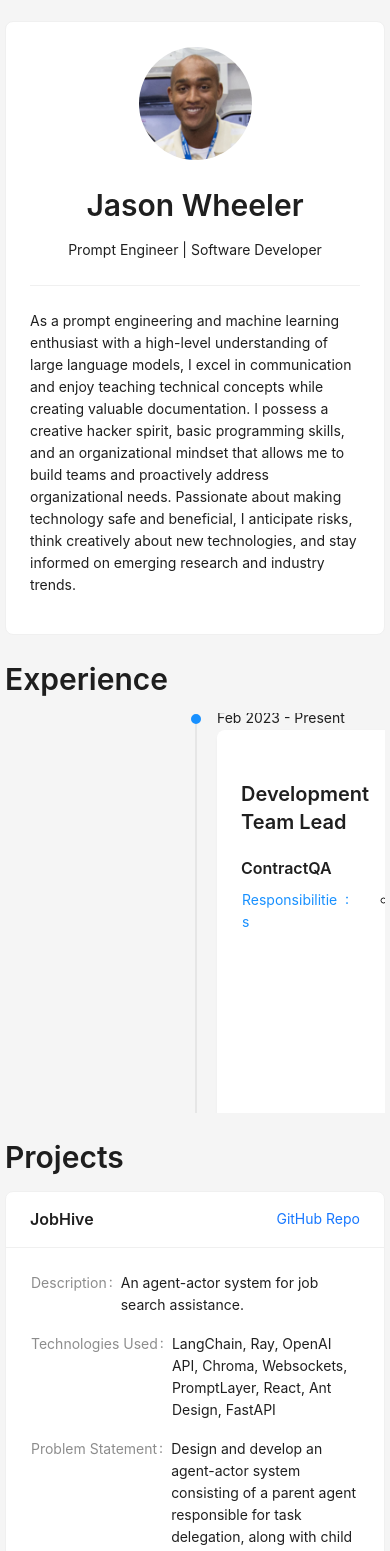
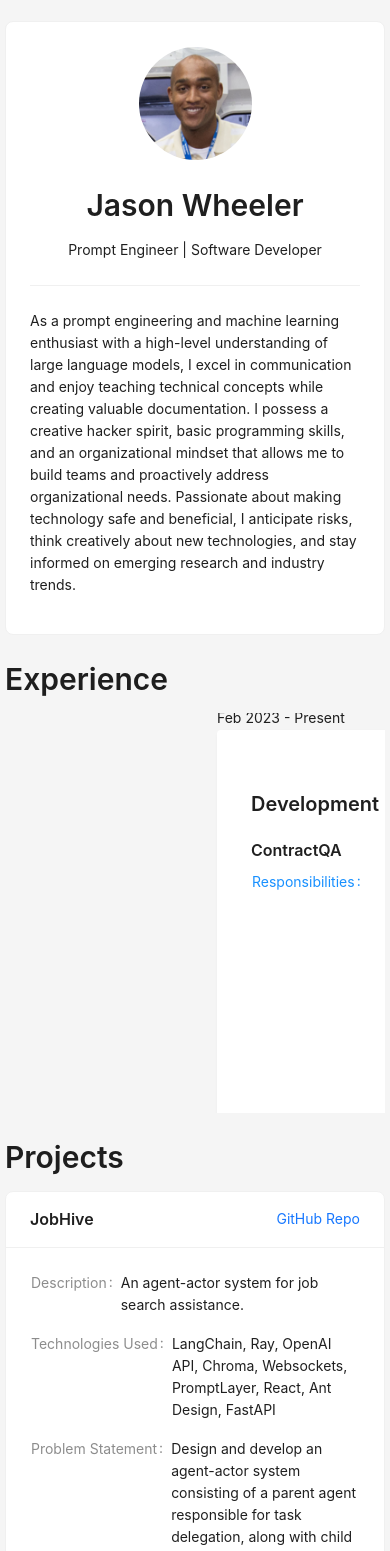
Before and after one commit to lightshifted/ml-portfolio, a React (Create React App) app: page / in a window 390 px wide. Shown: the top 1551 px of the page. Built offline with nearby package versions, Linux system fonts and the light colour scheme.

Commit message:
fixed Experience section for mobile display

```diff
--- a/src/components/experienceCard/Experience.module.css
+++ b/src/components/experienceCard/Experience.module.css
@@ -14,12 +14,6 @@
 :global .ant-timeline-item-head {
   background-color: #1890ff !important;
   border-color: #1890ff !important;
-}
-
-:local .ant-timeline-item-content {
-  inset-inline-start: calc(50% - 16px);
-  width: calc(50% - 12px);
-  text-align: start;
 }
 
 :local .experience-date {
@@ -46,20 +40,26 @@
     padding: 24px;
 }
 
-:global .experience-card {
+:local .experience-card {
     background-color: #ffffff;
     padding: 10px;
     border-radius: 4px;
     box-shadow: 0 4px 6px rgba(0, 0, 0, 0.1);
+    width: 21rem;
 }
 
 :global .ant-timeline-item-head {
     background-color: #1890ff !important;
     border-color: #1890ff !important;
+    display: none;
+}
+
+:global .ant-timeline-item-tail {
+    display: none;
 }
 
 :global .ant-timeline-item-content {
-    inset-inline-start: calc(0% - 16px);
+    inset-inline-start: calc(0% - 24px);
     width: calc(0% - 12px);
     text-align: start;
 }
@@ -80,71 +80,3 @@
     scrollbar-color: #d8d8d8 #f5f5f5;
 }
 }
-
-@media screen and (max-width: 480px) {
-  /* Styles for screens up to 480px wide */
-  :global .experience-section {
-    max-width: 800px;
-    margin: 0 auto;
-    padding: 24px;
-}
-
-:global .experience-card {
-    background-color: #ffffff;
-    padding: 10px;
-    border-radius: 4px;
-    box-shadow: 0 4px 6px rgba(0, 0, 0, 0.1);
-}
-
-:global .ant-timeline-item-head {
-    background-color: #1890ff !important;
-    border-color: #1890ff !important;
-}
-
-:local .ant-timeline-item-content {
-    inset-inline-start: calc(0% - 16px);
-    width: calc(50% - 12px);
-    text-align: start;
-}
-
-:local .experience-date {
-    display: block;
-    margin-bottom: 4px;
-    /* font-weight: bold; */
-    margin-top: 1px;
-    margin-bottom: 1px;
-}
-
-:local .timeline-container {
-    max-height: 400px;
-    max-width: auto;
-    overflow-y: auto;
-    scrollbar-width: thin;
-    scrollbar-color: #d8d8d8 #f5f5f5;
-}
-:local .ant-timeline-item-content {
-    inset-inline-start: calc(0% - 16px);
-    width: calc(0% - 12px);
-    text-align: start;
-}
-}
-
-
-::-webkit-scrollbar {
-width: 10px;
-}
-
-::-webkit-scrollbar-track {
-background-color: #f7f7f7;
-border-radius: 5px;
-}
-
-::-webkit-scrollbar-thumb {
-background-color: #d4d4d4;
-border-radius: 5px;
-border: 2px solid #f7f7f7;
-}
-
-::-webkit-scrollbar-thumb:hover {
-background-color: #b1b1b1;
-}
```
